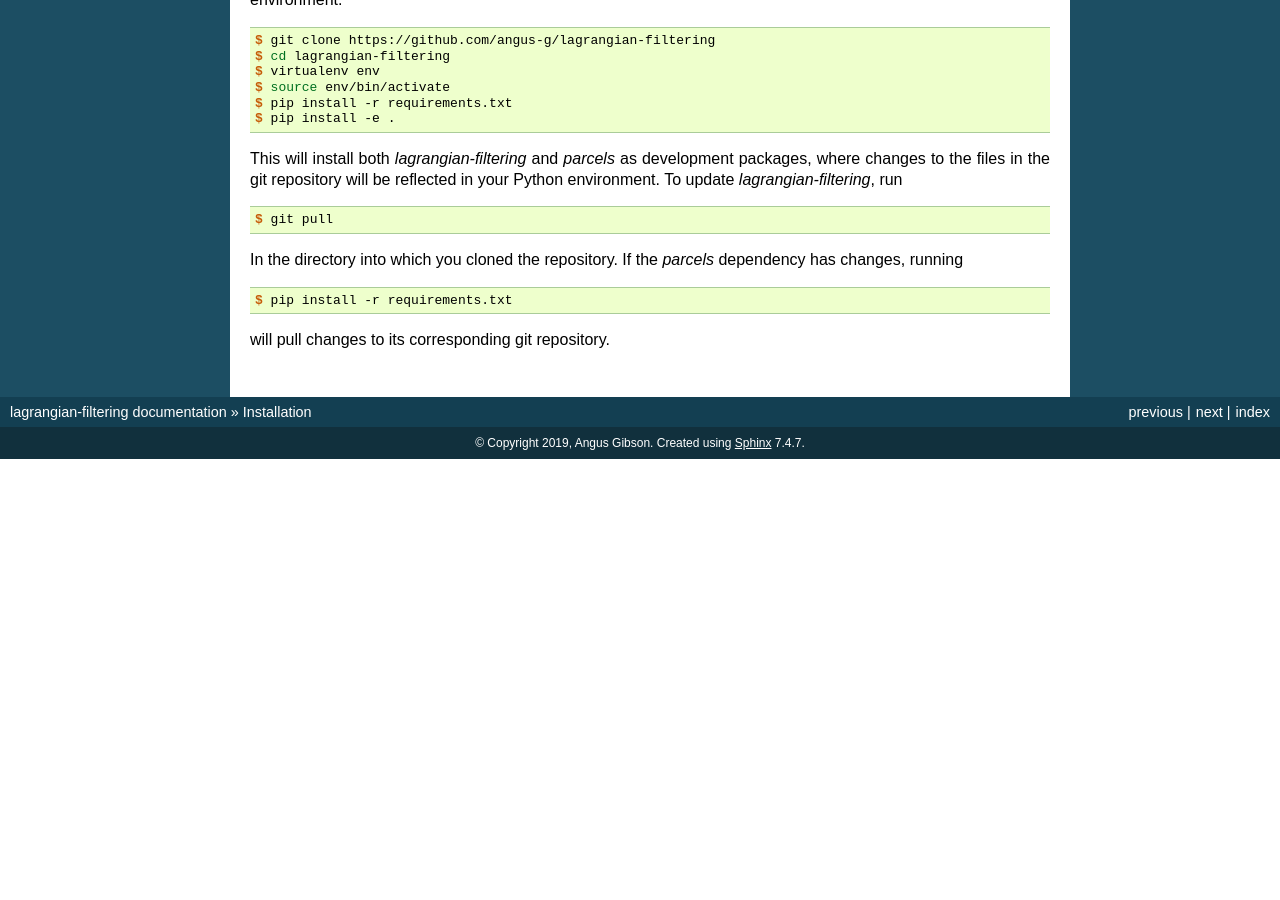
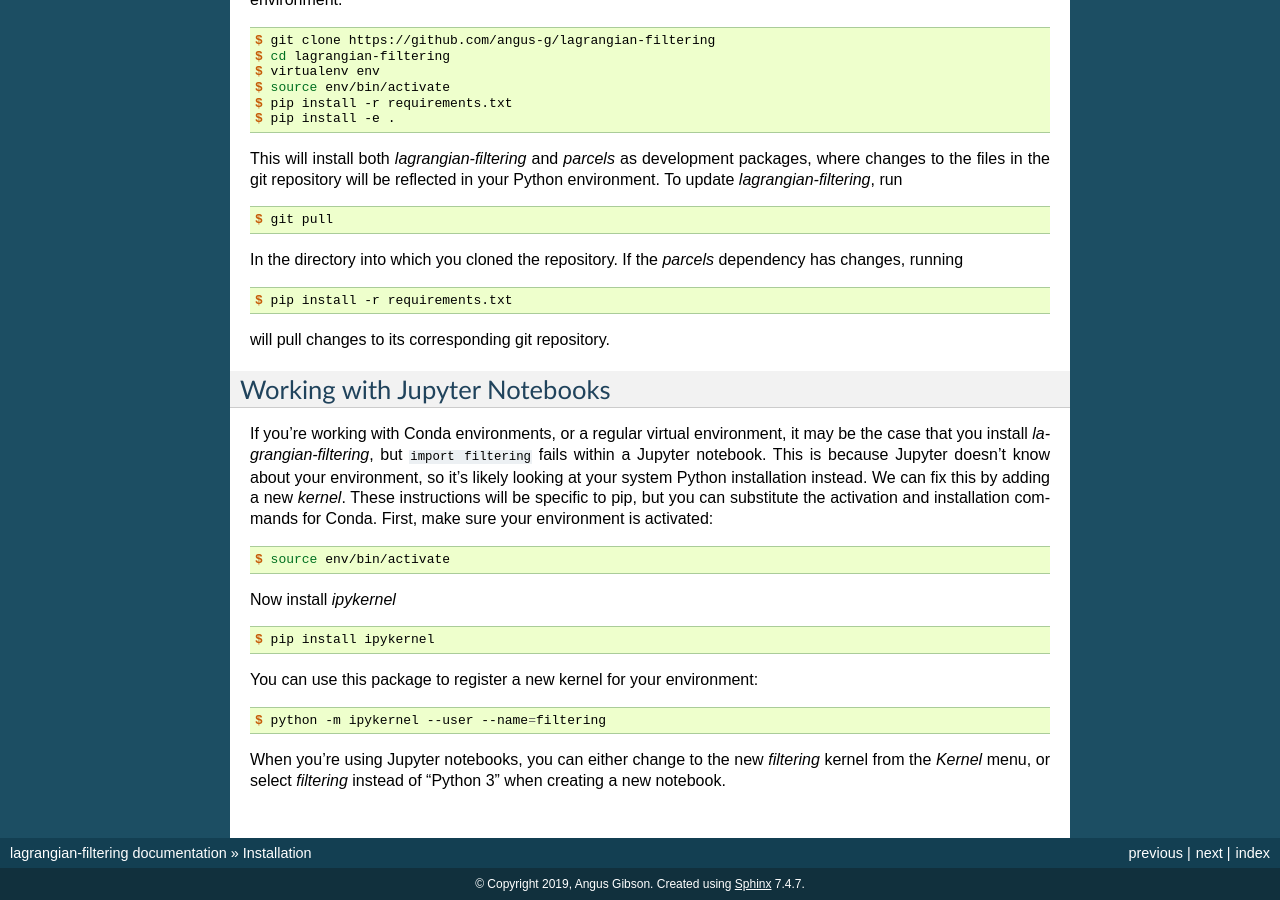
Before and after one commit to angus-g/lagrangian-filtering, a Sphinx documentation site: the page built from docs/installation.rst, in a window 1280 px wide and 900 px high, scrolled down 698 px. Built offline with Sphinx 7.4.7, drawn with Linux system fonts in a browser that asks for light colours; before the commit the page ends 1157 px from its top, so only the background shows below that; some of the changed text lies outside the part shown.

Commit message:
Document adding virtualenv as jupyter kernel

```diff
--- a/docs/installation.rst
+++ b/docs/installation.rst
@@ -76,3 +76,36 @@ In the directory into which you cloned the repository. If the
 will pull changes to its corresponding git repository.
 
 .. _modified OceanParcels dependency: https://github.com/angus-g/parcels
+
+Working with Jupyter Notebooks
+------------------------------
+
+If you're working with Conda environments, or a regular virtual
+environment, it may be the case that you install
+`lagrangian-filtering`, but ``import filtering`` fails within a Jupyter
+notebook. This is because Jupyter doesn't know about your environment,
+so it's likely looking at your system Python installation instead. We
+can fix this by adding a new *kernel*. These instructions will be
+specific to pip, but you can substitute the activation and
+installation commands for Conda. First, make sure your environment is
+activated:
+
+.. code-block:: console
+
+   $ source env/bin/activate
+
+Now install `ipykernel`
+
+.. code-block:: console
+
+   $ pip install ipykernel
+
+You can use this package to register a new kernel for your environment:
+
+.. code-block:: console
+
+   $ python -m ipykernel --user --name=filtering
+
+When you're using Jupyter notebooks, you can either change to the new
+`filtering` kernel from the `Kernel` menu, or select `filtering`
+instead of "Python 3" when creating a new notebook.
```
